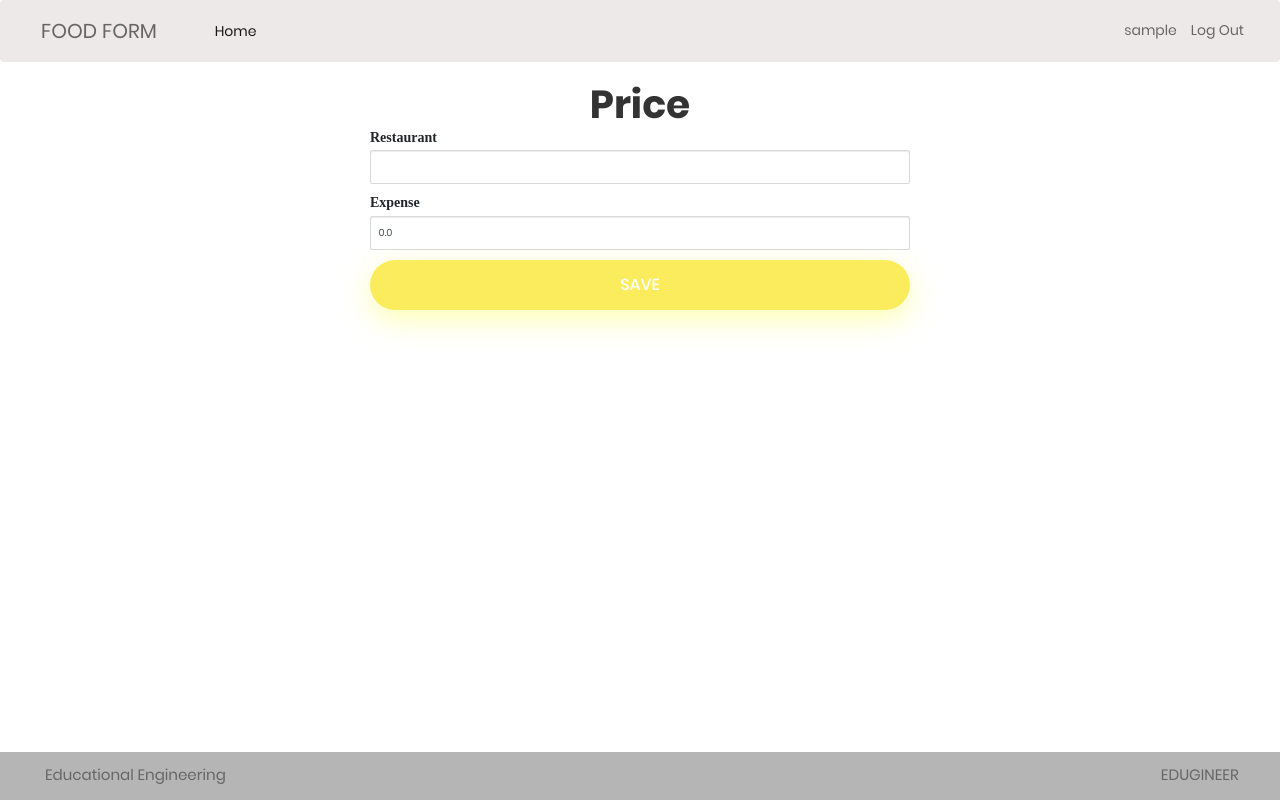
After one commit to ilaydaakbulut/yemek-form-projesi, a Django app: page /accounts/price/ in a window 1280 px wide. The commit adds this page. Run offline with Django 3.2, Linux system fonts and the light colour scheme; the visitor is signed in with stand-in values (Sample User, id 1); some libraries are stand-ins or nearby versions; some web fonts are replaced.

Commit message:
added worktype and price into views.py

```diff
--- a/accounts/forms.py
+++ b/accounts/forms.py
@@ -3,7 +3,7 @@ from django.utils.translation import ugettext_lazy as _
 from django.core.validators import MaxLengthValidator, MinLengthValidator, EmailValidator, RegexValidator
 from django import forms
 from django.contrib.auth.models import User
-from .models import Profile, CurrentRestaurant
+from .models import Profile, CurrentRestaurant,Price,WorkType
 
 class ProfileForm(forms.ModelForm):
 	class Meta:
@@ -39,3 +39,30 @@ class SignInForm(forms.Form):
     password  = forms.CharField(widget=forms.PasswordInput(
         attrs=default_attrs.update(dict(placeholder=_("Password")))
     ), validators=password_validators, required=True, label=_("Password"))
+
+class PriceForm(forms.ModelForm):
+    class Meta:
+        model = Price
+        fields = ('name','expense',)
+        def __init__(self, *args, **kwargs):
+            super(PriceForm, self).__init__(*args, **kwargs)
+            for field in self.fields:
+                self.fields[field].widget.attrs = {'class': 'form-control'}
+
+class PriceForm(forms.ModelForm):
+    class Meta:
+        model = Price
+        fields = ('name','expense',)
+        def __init__(self, *args, **kwargs):
+            super(PriceForm, self).__init__(*args, **kwargs)
+            for field in self.fields:
+                self.fields[field].widget.attrs = {'class': 'form-control'}
+
+class WorkTypeForm(forms.ModelForm):
+    class Meta:
+        model = WorkType
+        fields = ('name','prices',)
+        def __init__(self, *args, **kwargs):
+            super(WorkTypeForm, self).__init__(*args, **kwargs)
+            for field in self.fields:
+                self.fields[field].widget.attrs = {'class': 'form-control'}
--- a/accounts/static/accounts/profile.js
+++ b/accounts/static/accounts/profile.js
@@ -1,5 +1,5 @@
 (function($){
-	var csrfmiddlewaretoken = $("input[name=csrfmiddlewaretoken]").val();
+	var csrfmiddlewaretoken = $("input[name=csrfmiddlewaretoken]").val();  //csrf token ın js hali yani veritabanına kayıt yapan bölümü
 	$("select[name=work_type]").on('change', function(){
 		$.ajax({
 			type: "POST",
--- a/accounts/urls.py
+++ b/accounts/urls.py
@@ -9,7 +9,6 @@ urlpatterns = [
     path('signin/', views.signin_view, name='signin_view'),
     path('profile/', views.profile_view, name='profile_view'),
     path('profile/manage/', views.profile_manage, name='profile_manage'),
-
     path('currentrestaurant/', views.currentrestaurant_view, name='currentrestaurant_view'),
     path('logout/', views.logout_view, name='logout_view'),
     path('Profile/<int:id>/', views.profile_view_id, name='profile_view_id'),
@@ -17,4 +16,6 @@ urlpatterns = [
     path('list/', view=views.User_List, name="User_List"),
     path('profilelist/', view=views.Profile_List, name="profilelist"),
     path('profilelist/<int:id>/', view=views.Profile_view_by_id, name="Profile_List_id"),
+    path('price/', view=views.price_view, name="price_view"),
+    path('worktype/', view=views.worktype_view, name="worktype_view"),
 ]
--- a/accounts/views.py
+++ b/accounts/views.py
@@ -7,7 +7,7 @@ from django.urls import reverse
 from django.db.models import Q,Sum
 from django.contrib.auth.models import User
 from django.contrib.auth.decorators import login_required
-from .forms import ProfileForm, CurrentRestaurantForm, SignInForm
+from .forms import ProfileForm, CurrentRestaurantForm, SignInForm,PriceForm,WorkTypeForm
 from accounts.models import Profile,Price,CurrentRestaurant,WorkType
 from .utils import get_query, paginate
 from django.shortcuts import get_object_or_404
@@ -155,3 +155,23 @@ def Profile_view_by_id(request,id):
 
     }
     return render(request,'profilelist.html',ctx)
+
+@login_required
+def price_view(request):
+    form = PriceForm()
+    if request.method =="POST" :
+        form = PriceForm(data=request.POST)
+        if form.is_valid():
+          form.save()
+          return redirect(reverse("home"))
+    return render(request, 'price.html', context={'form' : form})
+
+@login_required
+def worktype_view(request):
+    form = WorkTypeForm()
+    if request.method =="POST" :
+        form = WorkTypeForm(data=request.POST)
+        if form.is_valid():
+          form.save()
+          return redirect(reverse("home"))
+    return render(request, 'worktype.html', context={'form' : form})
--- a/templates/home.html
+++ b/templates/home.html
@@ -15,6 +15,9 @@
                 <form method="POST" class="register-form" id="register-form">
                     {% csrf_token %}
                     {% if request.user.is_authenticated %}
+                    <h2>welcome {{ request.user }}</h2>
+                    <hr>
+                    <br>
                     <h2>Register</h2>
                     <br>
                     <h5><b>If you have just registered, fill out your profile first.</b></h5>
@@ -38,6 +41,9 @@
                         <br>
                         {% if user.is_superuser %}
                         <a href="{% url 'accounts:User_List' %}" class="btn btn-secondary  btn-lg active" tabindex="-1" role="button" aria-disabled="true">User List</a>
+                        <a href="{% url 'accounts:price_view' %}" class="btn btn-secondary  btn-lg active" tabindex="-1" role="button" aria-disabled="true">Add Price</a>
+                        <a href="{% url 'accounts:worktype_view' %}" class="btn btn-secondary  btn-lg active" tabindex="-1" role="button" aria-disabled="true">Add Work Type</a>
+                        &emsp;
                         {% endif %}
                     </div>
                 </form>
--- a/templates/includes/navbar.html
+++ b/templates/includes/navbar.html
@@ -3,7 +3,7 @@
   <button class="navbar-toggler" type="button" data-toggle="collapse" data-target="#navbarTogglerDemo03" aria-controls="navbarTogglerDemo03" aria-expanded="false" aria-label="Toggle navigation">
     <span class="navbar-toggler-icon"></span>
   </button>
-  <a class="nav-link" href="#"><h2>&emsp;Food Form</h2></a>
+  <a class="nav-link" href="{% url 'home' %}"><h2>&emsp;Food Form</h2></a>
   <div class="collapse navbar-collapse" id="navbarTogglerDemo03">
     <ul class="navbar-nav mr-auto mt-2 mt-lg-0">
       <li class="nav-item active">
@@ -13,7 +13,7 @@
     <form class="form-inline my-2 my-lg-0">
       {% if request.user.is_authenticated %}
       <li class="nav-item">
-        <a class="nav-link {% if btn == 'logout' %}active{% endif %}" href="{% url 'accounts:logout_view' %}">Log Out</a>
+        <a class="nav-link {% if btn == 'logout' %}active{% endif %}" href="{% url 'accounts:logout_view' %}">{{ request.user }}&emsp;Log Out</a>
       </li>
       {% else %}
       <li class="nav-item">
--- /dev/null
+++ b/templates/price.html
@@ -0,0 +1,19 @@
+{% extends 'base.html' %}
+{% load crispy_forms_tags static %}
+{% block jumbotron %} {% include "includes/navbar.html" %}{% include "includes/footer.html" %}{% endblock %}
+{% block title %}Price {% endblock %}
+{% block content %}
+<div class="container">
+	<div class="row">
+		<div class="col-md-6 col-md-offset-3 mb-3">
+			{% include "includes/messages.html" %}
+			<span class="login100-form-title ">Price</span>
+			<form method="post" action="{% url 'accounts:price_view' %}">
+				{% csrf_token %}
+				<h4>{{ form|crispy }}</h4>
+				<button class="login100-form-btn" type="submit">Save</button>
+			</form>
+		</div>
+	</div>
+</div>
+{% endblock %}
```
Also changed, not shown: accounts/models.py (+1 -11 lines), templates/worktype.html (added, +19 -0 lines).
